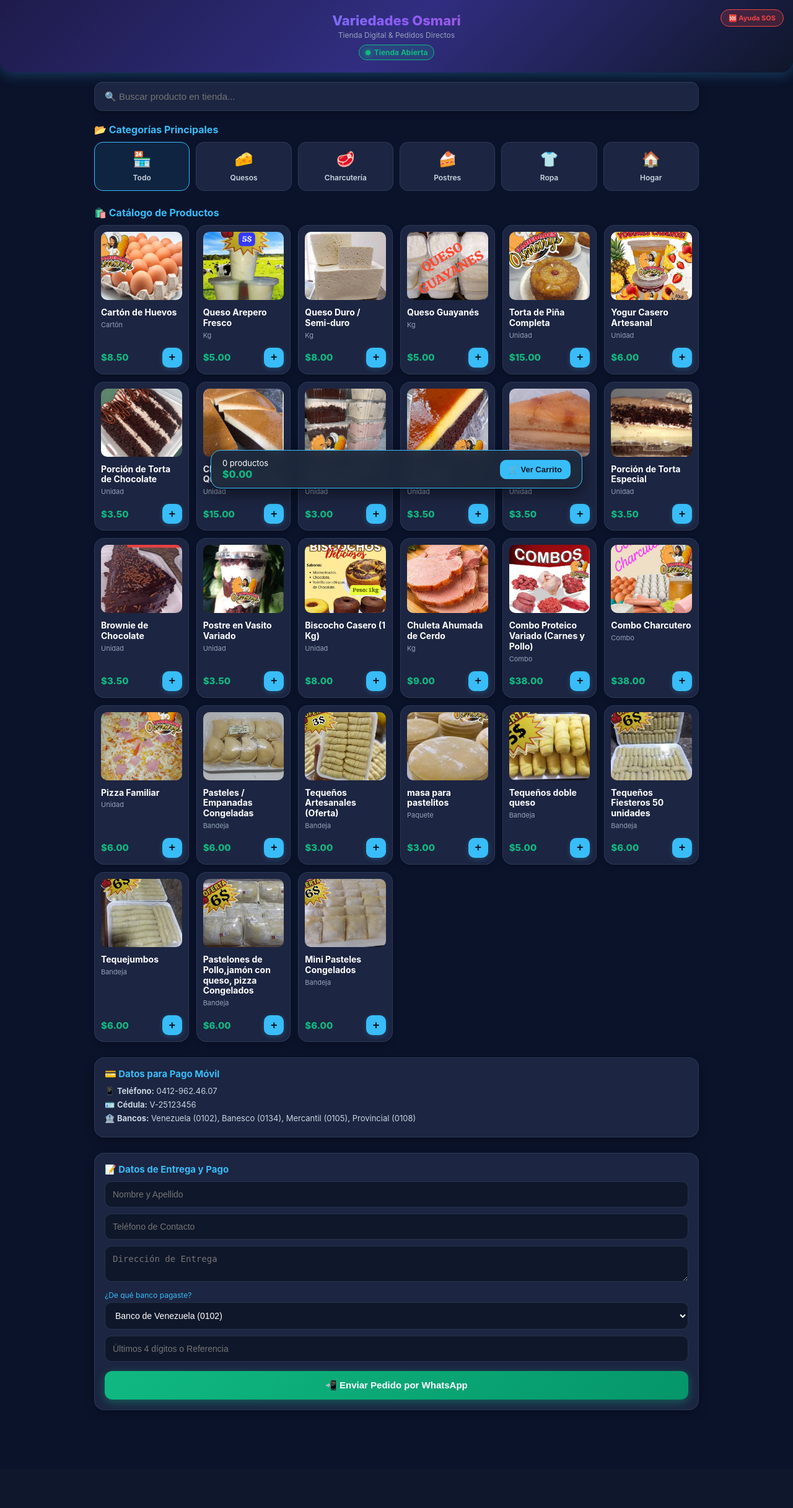
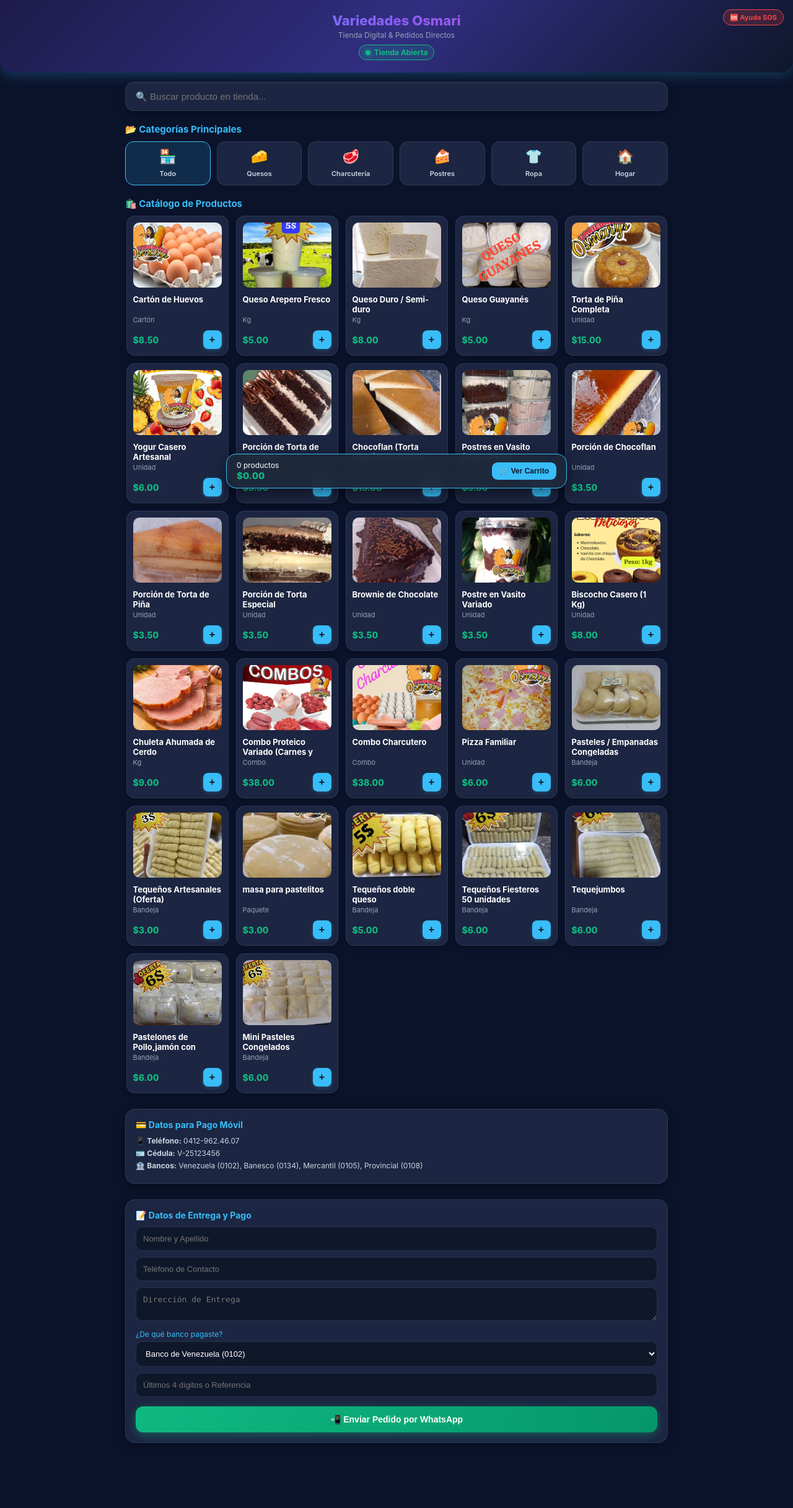
Before and after one commit to asacura21/variedades-osmari, a Flask app: page / in a window 1280 px wide. Shown: the whole page at 62% size. Before the commit the page ends 2275 px from the top, so only its background shows below. Run offline with Flask 3, Linux system fonts and the light colour scheme.

Commit message:
Actualizar index.html

```diff
--- a/templates/index.html
+++ b/templates/index.html
@@ -32,7 +32,7 @@
             font-family: -apple-system, BlinkMacSystemFont, "Segoe UI", Roboto, Oxygen, Ubuntu, Cantarell, sans-serif;
             background-color: var(--bg-color);
             color: var(--text-main);
-            padding-bottom: 80px; /* Espacio para el carrito flotante */
+            padding-bottom: 90px;
         }
 
         /* Encabezado Estilo Dashboard App */
@@ -77,12 +77,12 @@
         }
 
         .container {
-            max-width: 1000px;
+            max-width: 900px;
             margin: 15px auto;
             padding: 0 12px;
         }
 
-        /* Buscador Rápido tipo Cuadro */
+        /* Buscador Rápido */
         .search-box {
             margin-bottom: 20px;
         }
@@ -106,7 +106,7 @@
         }
 
         .section-title {
-            font-size: 16px;
+            font-size: 15px;
             font-weight: 700;
             color: var(--accent-blue);
             margin: 20px 0 10px 0;
@@ -115,19 +115,19 @@
             gap: 8px;
         }
 
-        /* Cuadrícula de Accesos Rápidos (Categorías) */
+        /* Cuadrícula de Categorías en Cuadros Compactos */
         .categorias-grid {
             display: grid;
-            grid-template-columns: repeat(auto-fit, minmax(100px, 1fr));
+            grid-template-columns: repeat(auto-fit, minmax(90px, 1fr));
             gap: 10px;
-            margin-bottom: 25px;
+            margin-bottom: 20px;
         }
 
         .cat-card {
             background: var(--card-bg);
             border: 1px solid var(--card-border);
             border-radius: 14px;
-            padding: 12px 8px;
+            padding: 10px 6px;
             text-align: center;
             cursor: pointer;
             transition: transform 0.2s, border-color 0.2s;
@@ -139,71 +139,73 @@
 
         .cat-card.active {
             border-color: var(--accent-blue);
-            background: rgba(56, 189, 248, 0.1);
+            background: rgba(56, 189, 248, 0.15);
         }
 
         .cat-icon {
-            font-size: 24px;
-            margin-bottom: 4px;
+            font-size: 22px;
+            margin-bottom: 3px;
             display: block;
         }
 
         .cat-name {
-            font-size: 12px;
+            font-size: 11px;
             font-weight: 600;
             color: #cbd5e1;
         }
 
-        /* Productos en Cuadros Estilo App */
+        /* Cuadrícula de Productos Compacta y Centrada (Ya no se ve "regado") */
         .productos-grid {
             display: grid;
-            grid-template-columns: repeat(auto-fill, minmax(150px, 1fr));
+            grid-template-columns: repeat(auto-fill, minmax(145px, 165px));
             gap: 12px;
+            justify-content: center; /* Mantiene los cuadros agrupados y centrados */
         }
 
         .prod-card {
             background: var(--card-bg);
             border: 1px solid var(--card-border);
-            border-radius: 16px;
+            border-radius: 14px;
             padding: 10px;
             display: flex;
             flex-direction: column;
             justify-content: space-between;
-            box-shadow: 0 4px 10px rgba(0,0,0,0.2);
-            position: relative;
+            box-shadow: 0 4px 10px rgba(0,0,0,0.25);
         }
 
         .prod-img {
             width: 100%;
-            height: 110px;
+            height: 105px;
             object-fit: cover;
             border-radius: 10px;
             margin-bottom: 8px;
         }
 
         .prod-title {
-            font-size: 14px;
+            font-size: 13px;
             font-weight: 700;
             color: white;
             line-height: 1.2;
-            margin-bottom: 4px;
+            margin-bottom: 3px;
+            height: 30px;
+            overflow: hidden;
         }
 
         .prod-unit {
             font-size: 11px;
             color: var(--text-sub);
-            margin-bottom: 8px;
+            margin-bottom: 6px;
         }
 
         .prod-footer {
             display: flex;
             align-items: center;
             justify-content: space-between;
-            margin-top: 5px;
+            margin-top: 4px;
         }
 
         .prod-price {
-            font-size: 15px;
+            font-size: 14px;
             font-weight: 800;
             color: var(--accent-green);
         }
@@ -212,23 +214,23 @@
             background: var(--accent-blue);
             color: #0f172a;
             border: none;
-            width: 32px;
-            height: 32px;
-            border-radius: 10px;
+            width: 30px;
+            height: 30px;
+            border-radius: 8px;
             font-weight: bold;
-            font-size: 18px;
+            font-size: 16px;
             display: flex;
             align-items: center;
             justify-content: center;
             cursor: pointer;
-            box-shadow: 0 2px 8px var(--neon-glow);
+            box-shadow: 0 2px 6px var(--neon-glow);
         }
 
         .btn-add:active {
             transform: scale(0.9);
         }
 
-        /* Secciones en Cuadros Informativos */
+        /* Cuadros Informativos y Formulario */
         .info-card {
             background: var(--card-bg);
             border: 1px solid var(--card-border);
@@ -239,7 +241,7 @@
         }
 
         .info-card h3 {
-            font-size: 15px;
+            font-size: 14px;
             color: var(--accent-blue);
             margin-bottom: 10px;
             display: flex;
@@ -248,20 +250,19 @@
         }
 
         .pago-item {
-            font-size: 13px;
+            font-size: 12px;
             color: #cbd5e1;
-            margin-bottom: 6px;
+            margin-bottom: 5px;
         }
 
-        /* Formulario Estilo App */
         .form-app input, .form-app textarea, .form-app select {
             width: 100%;
-            padding: 12px;
+            padding: 11px;
             background: #0f172a;
             border: 1px solid var(--card-border);
             border-radius: 10px;
             color: white;
-            font-size: 14px;
+            font-size: 13px;
             margin-bottom: 10px;
             box-sizing: border-box;
         }
@@ -271,27 +272,27 @@
             color: white;
             border: none;
             width: 100%;
-            padding: 14px;
+            padding: 13px;
             border-radius: 12px;
             font-weight: 800;
-            font-size: 15px;
+            font-size: 14px;
             cursor: pointer;
             box-shadow: 0 4px 15px rgba(16, 185, 129, 0.4);
             margin-top: 5px;
         }
 
-        /* Carrito Flotante Inferior */
+        /* Barra de Carrito Flotante (Abajo) */
         .bar-carrito {
             position: fixed;
             bottom: 12px;
             left: 50%;
             transform: translateX(-50%);
             width: 92%;
-            max-width: 600px;
+            max-width: 550px;
             background: rgba(30, 41, 59, 0.95);
             backdrop-filter: blur(10px);
             border: 1px solid var(--accent-blue);
-            padding: 12px 18px;
+            padding: 10px 16px;
             border-radius: 16px;
             display: flex;
             justify-content: space-between;
@@ -301,11 +302,11 @@
         }
 
         .bar-carrito-info {
-            font-size: 13px;
+            font-size: 12px;
         }
 
         .bar-carrito-total {
-            font-size: 16px;
+            font-size: 15px;
             font-weight: 800;
             color: var(--accent-green);
         }
@@ -313,10 +314,10 @@
         .btn-ver-carrito {
             background: var(--accent-blue);
             color: #0f172a;
-            padding: 8px 14px;
-            border-radius: 10px;
+            padding: 7px 12px;
+            border-radius: 9px;
             font-weight: 800;
-            font-size: 13px;
+            font-size: 12px;
             text-decoration: none;
             border: none;
             cursor: pointer;
@@ -336,7 +337,7 @@
         .modal-content {
             background: var(--card-bg);
             width: 100%;
-            max-width: 600px;
+            max-width: 550px;
             border-top-left-radius: 20px;
             border-top-right-radius: 20px;
             padding: 20px;
@@ -354,7 +355,7 @@
             color: #ef4444;
             font-size: 11px;
             font-weight: bold;
-            padding: 6px 12px;
+            padding: 5px 10px;
             border-radius: 20px;
             text-decoration: none;
             z-index: 99;
@@ -410,7 +411,7 @@
             </div>
         </div>
 
-        <!-- Productos en Cuadros -->
+        <!-- Productos en Cuadros Compactos -->
         <div class="section-title">🛍️ Catálogo de Productos</div>
         <div class="productos-grid" id="grid-productos">
             <!-- Se llena dinámicamente -->
@@ -482,7 +483,6 @@
                     mostrarProds(todosLosProductos);
                 });
 
-            // Registro del Service Worker para PWA
             if ('serviceWorker' in navigator) {
                 navigator.serviceWorker.register('/static/sw.js').catch(err => console.log(err));
             }
@@ -549,7 +549,7 @@
                 const sub = i.precio * i.cant;
                 totalMonto += sub;
                 htmlModal += `
-                    <div style="display: flex; justify-content: space-between; padding: 8px 0; border-bottom: 1px solid rgba(255,255,255,0.05); font-size: 14px;">
+                    <div style="display: flex; justify-content: space-between; padding: 8px 0; border-bottom: 1px solid rgba(255,255,255,0.05); font-size: 13px;">
                         <span>${i.nombre} (x${i.cant})</span>
                         <span style="color: var(--accent-green); font-weight: bold;">$${sub.toFixed(2)}</span>
                     </div>
```
